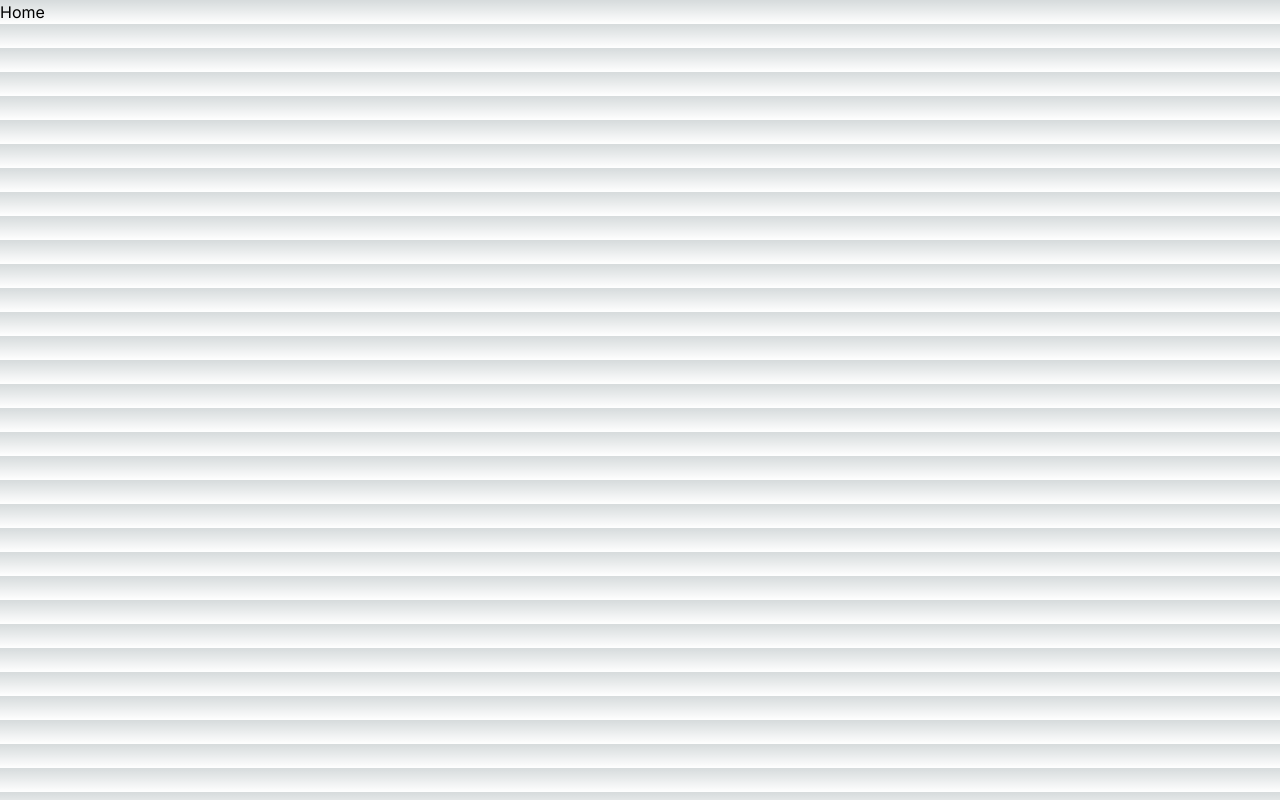
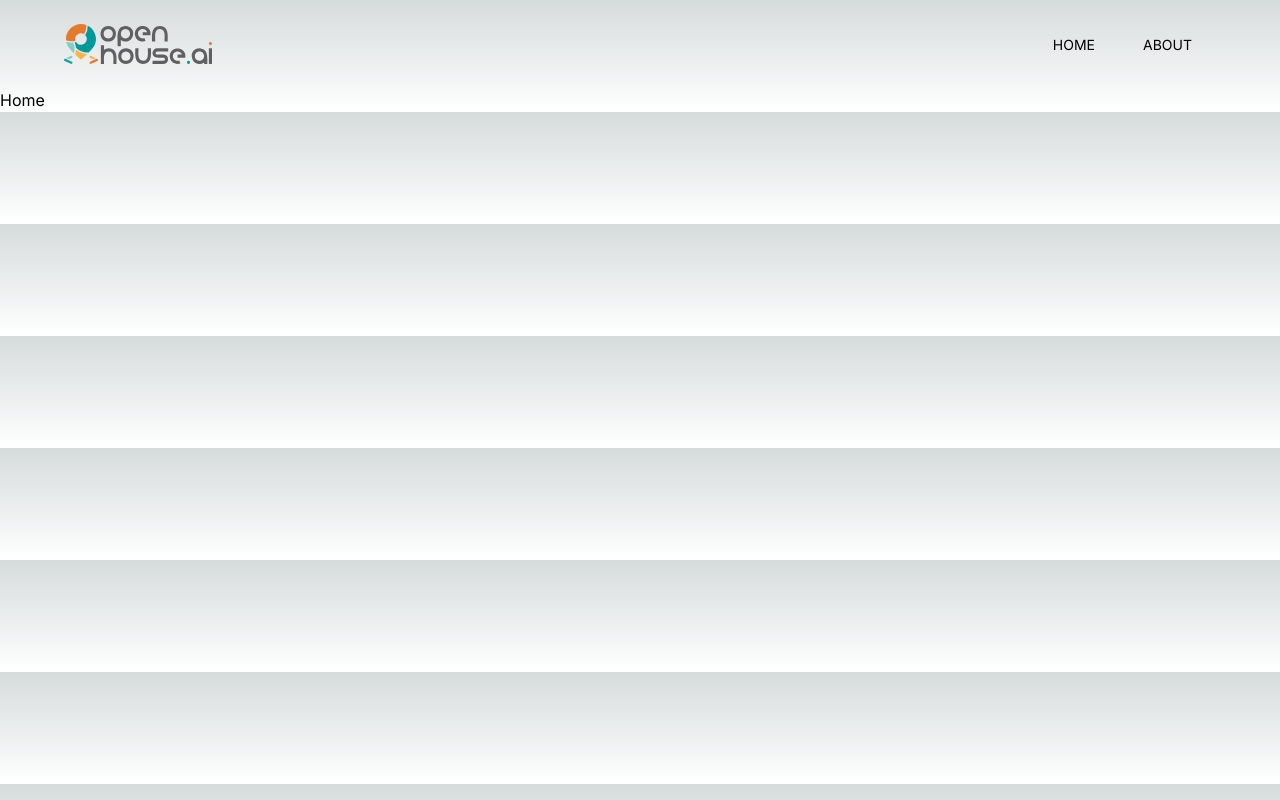
Before and after one commit to iamade/openhouse-ai-homes, a Next.js app: page / in a window 1280 px wide. Built offline with nearby package versions, Linux system fonts and the light colour scheme.

Commit message:
header section done

```diff
--- a/src/app/layout.tsx
+++ b/src/app/layout.tsx
@@ -1,5 +1,6 @@
 import type { Metadata } from 'next'
 import { Inter } from 'next/font/google'
+import Header from '@/components/Header';
 import './globals.css'
 
 const inter = Inter({ subsets: ['latin'] })
@@ -16,7 +17,13 @@
 }) {
   return (
     <html lang="en">
-      <body className={inter.className}>{children}</body>
+      <body className={inter.className}>
+        {/* Header */}
+        <Header />
+        {/* Navbar */}
+        {/* SearchBox */}
+
+        {children}</body>
     </html>
   )
 }
--- /dev/null
+++ b/src/components/Header.jsx
@@ -0,0 +1,26 @@
+import MenuItem from "./MenuItem";
+import Link from "next/link";
+import Image from "next/image";
+import { IoMdHome } from "react-icons/io";
+import { BsFillInfoCircleFill } from "react-icons/bs";
+
+export default function Header() {
+  return (
+    <div className="flex justify-between mx-2 max-w-6xl sm:mx-auto items-center py-6">
+          <div className="">
+        <Link href="/">
+          <h2 className="text-2xl">
+          <img className="h-10" src="openhouselogo.svg" alt="logo loading,,,"/>
+
+          </h2>
+        </Link>
+      </div>
+
+      <div className="flex">
+        <MenuItem title="HOME" address="/" Icon={IoMdHome} />
+        <MenuItem title="ABOUT" address="/about" Icon={BsFillInfoCircleFill} />
+      </div>
+
+    </div>
+  );
+}
--- /dev/null
+++ b/src/components/MenuItem.jsx
@@ -0,0 +1,12 @@
+import Link from "next/link";
+
+export default function MenuItem({ title, address, Icon }) {
+  return (
+    <div>
+      <Link href={address} className="mx-4 lg:mx-6 hover:text-amber-600">
+        <Icon className="text-2xl sm:hidden mx-4" />
+        <p className="hidden sm:inline my-2 text-sm">{title}</p>
+      </Link>
+    </div>
+  );
+}
```
Also changed, not shown: package.json (+5 -4 lines), public/openhouselogo.svg (added), 1 other file (tests, documents, lock files or other folders).
